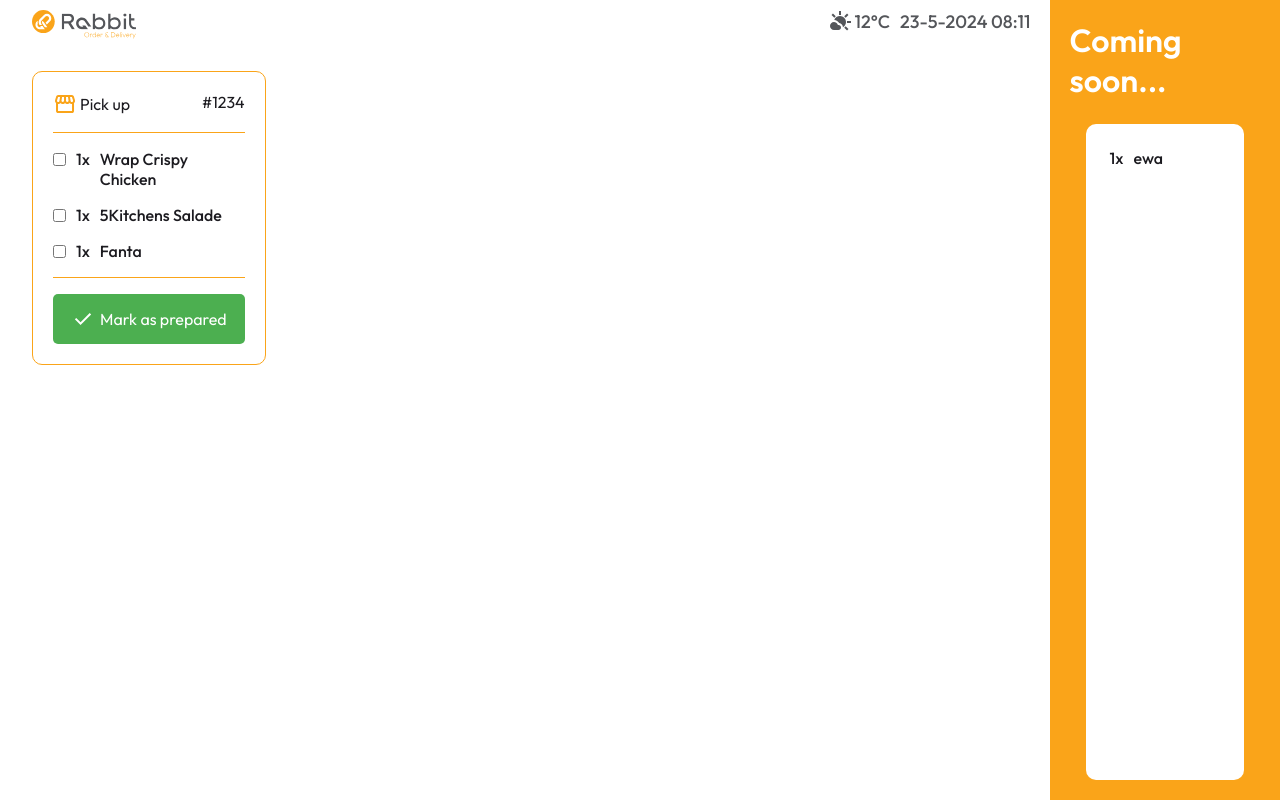
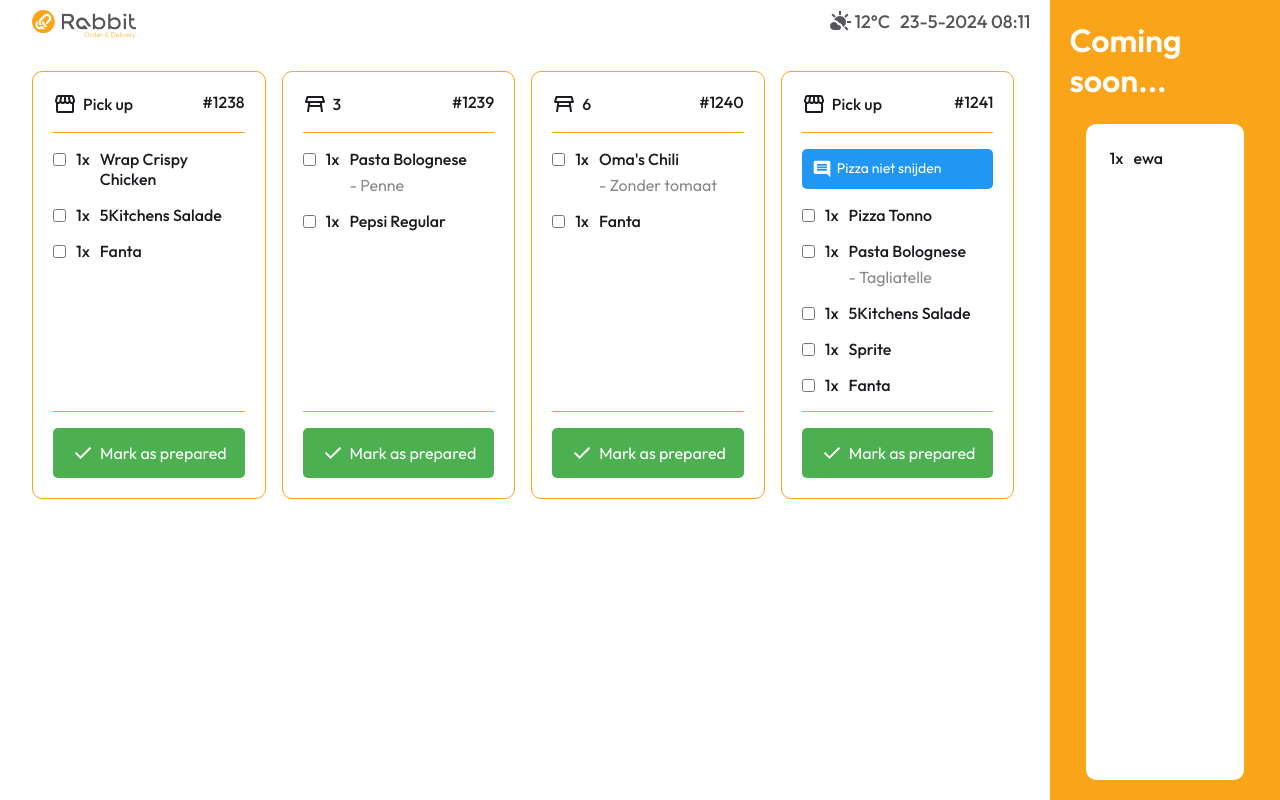
Before and after one commit to IzzetGunturk/orderscreenrabbitorderdelivery, an Angular app: page /kitchenstaff in a window 1280 px wide. Built offline with nearby package versions, Linux system fonts and the light colour scheme.

Commit message:
Added effect + time out on order when order is prepared (button)

```diff
--- a/src/app/kitchenstaff/kitchenstaff.component.html
+++ b/src/app/kitchenstaff/kitchenstaff.component.html
@@ -11,10 +11,10 @@
   </header>
 
   <div class="orders-container">
-    <div class="order" *ngFor="let order of orders">
+    <div class="order" *ngFor="let order of orders.slice(0, 4); let i = index">
       <div class="orderheader">
         <div class="ordertype">
-          <app-svgicons [selectedSvg]="order.icon" [fillColor]="'#FAA419'"></app-svgicons>
+          <app-svgicons [selectedSvg]="order.icon" [fillColor]="'#1C1B20'"></app-svgicons>
           <p>{{ order.type }}</p>
         </div>
         <p>#{{ order.id }}</p>
@@ -37,7 +37,7 @@
         </div>
       </div>
       <hr>
-      <button>
+      <button (click)="markOrderAsPrepared()">
         <div class="buttontext">
           <app-svgicons [selectedSvg]="'check'" [fillColor]="'#fff'"></app-svgicons>
           <p>Mark as prepared</p>
--- a/src/app/kitchenstaff/kitchenstaff.component.scss
+++ b/src/app/kitchenstaff/kitchenstaff.component.scss
@@ -38,9 +38,11 @@ header {
 
 .orders-container {
   display: flex;
-  flex-wrap: wrap;
-  justify-content: space-between;
+  flex-direction: row;
   width: 80%;
+  gap: 16px;
+  // flex-wrap: wrap;
+  // justify-content: space-between;
 }
 
 .order {
@@ -64,11 +66,12 @@ header {
     flex-direction: row;
     justify-content: space-between;
     font-size: 16px;
+    font-weight: 500;
 
     .ordertype {
       display: flex;
       flex-direction: row;
-      gap: 3px;
+      gap: 6px;
       align-items: center;
     }
   }
@@ -115,6 +118,7 @@ header {
 
           span {
             font-size: 16px;
+            font-weight: normal;
             color: $secondary-300;
           }
         }
@@ -183,3 +187,13 @@ header {
 .strikethrough {
   text-decoration: line-through;
 }
+
+.fade-out {
+  animation: fadeOut 2s forwards;
+}
+
+@keyframes fadeOut {
+  to {
+    opacity: 0;
+  }
+}
--- a/src/app/kitchenstaff/kitchenstaff.component.ts
+++ b/src/app/kitchenstaff/kitchenstaff.component.ts
@@ -25,13 +25,62 @@ export class KitchenstaffComponent {
   orders: Order[] = [
     {
       icon: 'pickup',
-      id: 1234,
+      id: 1238,
       type: 'Pick up',
       comment: '',
       dishes: [
         { name: 'Wrap Crispy Chicken', option: '', quantity: 1, prepared: false },
         { name: '5Kitchens Salade', option: '', quantity: 1, prepared: false },
         { name: 'Fanta', quantity: 1, option: '', prepared: false }
+      ]
+    },
+    {
+      icon: 'table',
+      id: 1239,
+      type: '3',
+      comment: '',
+      dishes: [
+        { name: 'Pasta Bolognese', option: 'Penne', quantity: 1, prepared: false },
+        { name: 'Pepsi Regular', option: '', quantity: 1, prepared: false },
+      ]
+    },
+    {
+      icon: 'table',
+      id: 1240,
+      type: '6',
+      comment: '',
+      dishes: [
+        { name: "Oma's Chili", option: 'Zonder tomaat', quantity: 1, prepared: false },
+        { name: "Fanta", option: '', quantity: 1, prepared: false },
+      ]
+    },
+    {
+      icon: 'pickup',
+      id: 1241,
+      type: 'Pick up',
+      comment: 'Pizza niet snijden',
+      dishes: [
+        { name: 'Pizza Tonno', option: '', quantity: 1, prepared: false },
+        { name: 'Pasta Bolognese', option: 'Tagliatelle', quantity: 1, prepared: false },
+        { name: '5Kitchens Salade', option: '', quantity: 1, prepared: false },
+        { name: 'Sprite', option: '', quantity: 1, prepared: false },
+        { name: 'Fanta', option: '', quantity: 1, prepared: false },
+      ]
+    },
+    {
+      icon: 'delivery',
+      id: 1242,
+      type: 'Delivery',
+      comment: 'Graag rietjes erbij',
+      dishes: [
+        { name: 'Zalmfilet', option: 'Witte Wijnsaus', quantity: 1, prepared: false },
+        { name: '5Kitchens Salade', option: '', quantity: 1, prepared: false },
+        { name: 'Classic Burger', option: '', quantity: 1, prepared: false },
+        { name: 'Crispy Chicken Burger', option: '', quantity: 1, prepared: false },
+        { name: 'Pasta Bolognese', option: 'Tagliatelle', quantity: 1, prepared: false },
+        { name: 'Fanta', option: '', quantity: 1, prepared: false },
+        { name: 'Pepsi Regular', option: '', quantity: 1, prepared: false },
+
       ]
     },
   ];
@@ -41,6 +90,20 @@ export class KitchenstaffComponent {
     dishes.prepared = !dishes.prepared;
   }
 
+  // mark order as done + timeout effect
+  markOrderAsPrepared() {
+    if (this.orders.length > 0) {
+      const order = document.querySelector('.order')
+
+      if (order) {
+        order.classList.add('fade-out')
+      }
+    }
+    setTimeout(() => {
+      this.orders.splice(0, 1);
+    }, 2000);
+  }
+
   // date time
   currentDateTime: Date;
 
--- a/src/app/svgicons/svgicons.component.html
+++ b/src/app/svgicons/svgicons.component.html
@@ -10,6 +10,12 @@
   width="24px" [attr.fill]="fillColor" style="display: block;">
   <path
     d="M620-740q-33 0-56.5-23.5T540-820q0-33 23.5-56.5T620-900q33 0 56.5 23.5T700-820q0 33-23.5 56.5T620-740ZM432-540l88 92v248h-80v-200L312-512q-14-12-19-25t-5-31q0-18 5.5-30.5T312-624l112-112q13-13 27.5-18.5T484-760q18 0 32.5 5.5T544-736l76 76q27 27 63 43.5t81 16.5v80q-63 0-114-22.5T560-604l-32-32-96 96Zm-232 60q85 0 142.5 57.5T400-280q0 85-57.5 142.5T200-80q-85 0-142.5-57.5T0-280q0-85 57.5-142.5T200-480Zm0 340q57 0 98.5-41.5T340-280q0-57-41.5-98.5T200-420q-57 0-98.5 41.5T60-280q0 57 41.5 98.5T200-140Zm560-340q85 0 142.5 57.5T960-280q0 85-57.5 142.5T760-80q-85 0-142.5-57.5T560-280q0-85 57.5-142.5T760-480Zm0 340q57 0 98.5-41.5T900-280q0-57-41.5-98.5T760-420q-57 0-98.5 41.5T620-280q0 57 41.5 98.5T760-140Z" />
+</svg>
+
+<svg *ngIf="selectedSvg === 'table'" xmlns="http://www.w3.org/2000/svg" height="24px" viewBox="0 -960 960 960"
+  width="24px" [attr.fill]="fillColor" style="display: block;">
+  <path
+    d="M173-600h614l-34-120H208l-35 120Zm307-60Zm192 140H289l-11 80h404l-10-80ZM160-160l49-360h-89q-20 0-31.5-16T82-571l57-200q4-13 14-21t24-8h606q14 0 24 8t14 21l57 200q5 19-6.5 35T840-520h-88l48 360h-80l-27-200H267l-27 200h-80Z" />
 </svg>
 
 <!-- check icon -->
```
